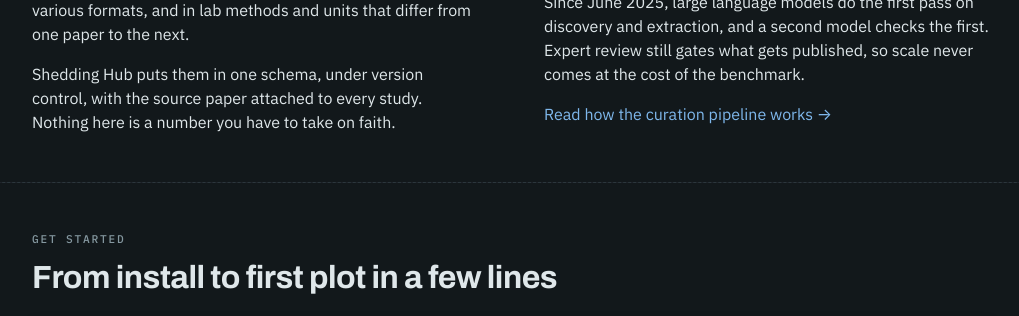
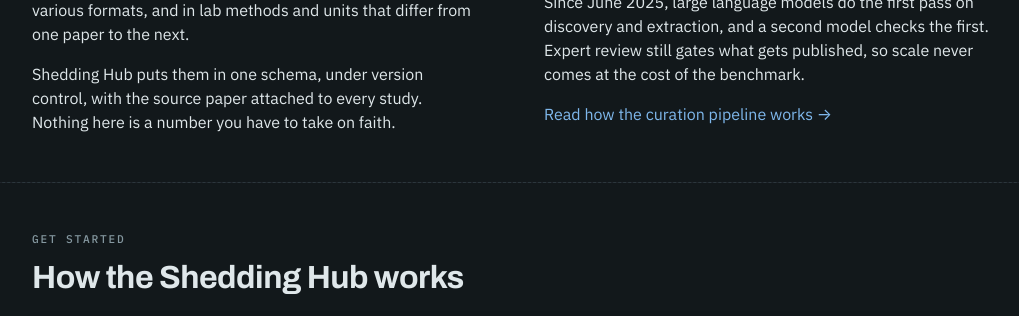
Before and after one commit to shedding-hub/shedding-hub.github.io, a Jekyll site: the page built from index.md, in a window 1280 px wide and 900 px high, scrolled down 1818 px, cut to the strip 0-316 px from the top of the window. Shown: the whole strip, without its empty margins (128-1147 px from the left). Built offline with Jekyll 4.4.1, drawn with Linux system fonts in a browser that asks for light colours; nearby versions of some CDN libraries.

Commit message:
Replace the Get Started video with the Shedding Hub explainer
The new video explains how the Shedding Hub works rather than walking
through installation, so the section heading now says so. It carries
narration, so the player is no longer muted or looping. The old quick
start video had no other references and is removed.

Co-Authored-By: Claude Opus 5.5 <noreply@anthropic.com>

```diff
--- a/index.md
+++ b/index.md
@@ -240,11 +240,11 @@ title: Shedding Hub
 <section class="section">
   <div class="container is-max-desktop">
     <span class="eyebrow">Get started</span>
-    <h2 class="title is-3 mb-5">From install to first plot in a few lines</h2>
+    <h2 class="title is-3 mb-5">How the Shedding Hub works</h2>
     <div class="video-container">
-      <video muted loop controls playsinline preload="metadata" poster="/assets/logo/og-image.png"
+      <video controls playsinline preload="metadata" poster="/assets/logo/og-image.png"
              style="width: 100%; max-width: 1280px; display: block; margin: 0 auto; border-radius: 6px; box-shadow: 0 4px 12px var(--shadow);">
-        <source src="/assets/videos/SheddingHubQuickStart.mp4" type="video/mp4">
+        <source src="/assets/videos/shedding-hub-explainer.mp4" type="video/mp4">
         Your browser does not support the video tag.
       </video>
     </div>
```
Also changed, not shown: 2 other files.
